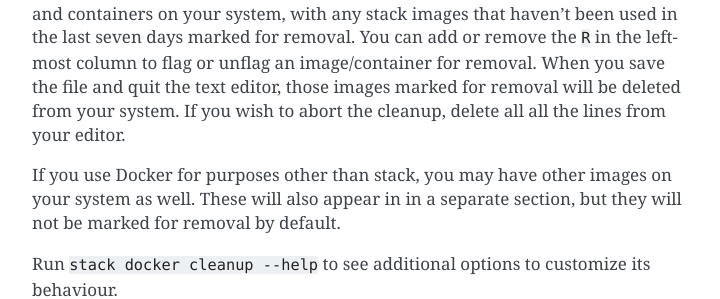
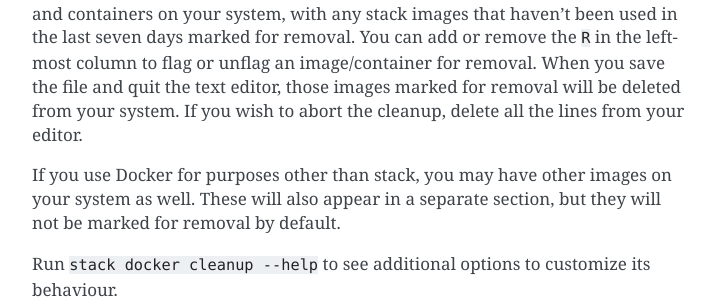
Before and after one commit to commercialhaskell/stack, a Sphinx documentation site: the page built from doc/docker_integration.md, in a window 1280 px wide and 900 px high, scrolled down 1373 px. Shown: the part 235-534 px from the top of the window, without its empty margins (388-1108 px from the left). Built offline with Sphinx 7.4.7, drawn with Linux system fonts in a browser that asks for light colours; some of the changed text lies outside the part shown.

Commit message:
Fix typos
Remove extra `in` (2 instances)
Remove extra `all`
Remove extra `use`

```diff
--- a/doc/docker_integration.md
+++ b/doc/docker_integration.md
@@ -4,7 +4,7 @@
 `stack` has support for automatically performing builds inside a Docker
 container, using volume mounts and user ID switching to make it mostly seamless.
 FP Complete provides images for use with stack that include GHC, tools, and
-optionally have all of the Stackage LTS packages pre-installed in in the global
+optionally have all of the Stackage LTS packages pre-installed in the global
 package database.
 
 The primary purpose for using stack/docker this way is for teams to ensure all
@@ -72,10 +72,10 @@
 the left-most column to flag or unflag an image/container for removal.  When
 you save the file and quit the text editor, those images marked for removal
 will be deleted from your system.  If you wish to abort the cleanup, delete
-all all the lines from your editor.
+all the lines from your editor.
 
 If you use Docker for purposes other than stack, you may have other images on
-your system as well.  These will also appear in in a separate section, but they
+your system as well.  These will also appear in a separate section, but they
 will not be marked for removal by default.
 
 Run `stack docker cleanup --help` to see additional options to customize its
```
Also changed, not shown: other parts of doc/docker_integration.md (+1 -1 lines).
